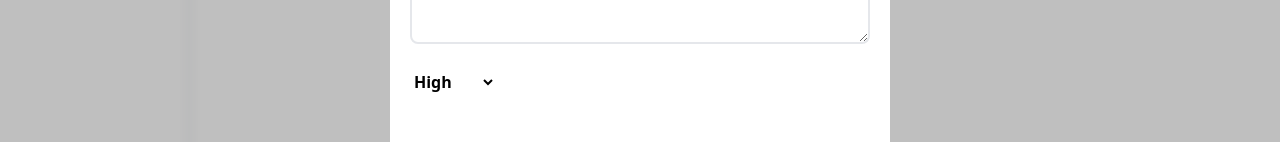
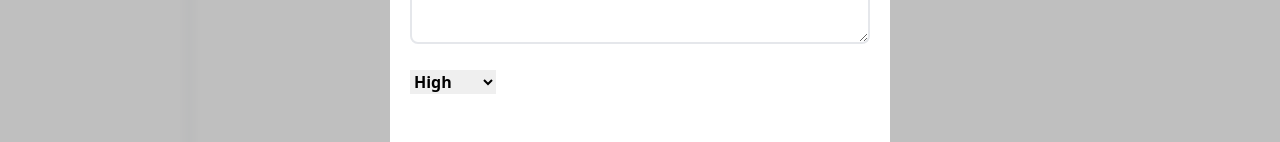
Before and after one commit to ongkitwei/TaskTracker, a React (Vite) app: page / in a window 1280 px wide. Both pictures are taken after a click on the button "+ New Task". Shown: the part 444-586 px from the top of the page. Built offline with nearby package versions, Linux system fonts and the light colour scheme.

Commit message:
change color

```diff
--- a/src/Modal.jsx
+++ b/src/Modal.jsx
@@ -45,7 +45,7 @@ function Modal({show, onClose}){
             </div>
 
 
-            <select name="priority" id="p-level" className="mt-5 bg-white font-semibold">
+            <select name="priority" id="p-level" className="mt-5 font-semibold">
               <option value="High">High</option>
               <option value="Medium">Medium</option>
               <option value="Low">Low</option>
@@ -53,7 +53,7 @@ function Modal({show, onClose}){
 
             <div className="pt-[50px] flex flex-row justify-around">
               <button className="py-1 px-7 border-2 border-gray-300 rounded-lg" onClick={onClose}>CANCEL</button>
-              <button className="py-1 px-10 bg-blue-400 rounded-lg" type="submit" onClick={handleAddButton}>ADD</button>
+              <button className="py-1 px-10 bg-blue-400 rounded-lg hover:bg-blue-300" type="submit" onClick={handleAddButton}>ADD</button>
             </div>
 
           </form>
```
